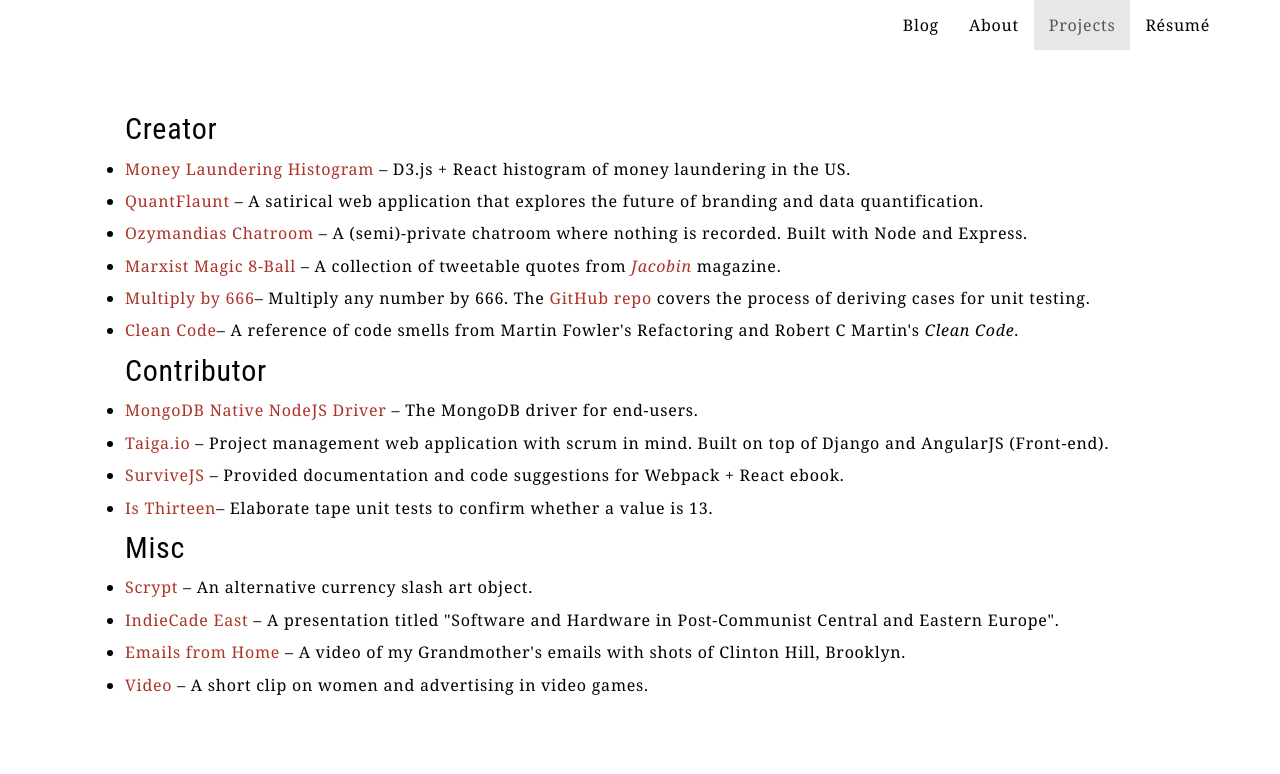
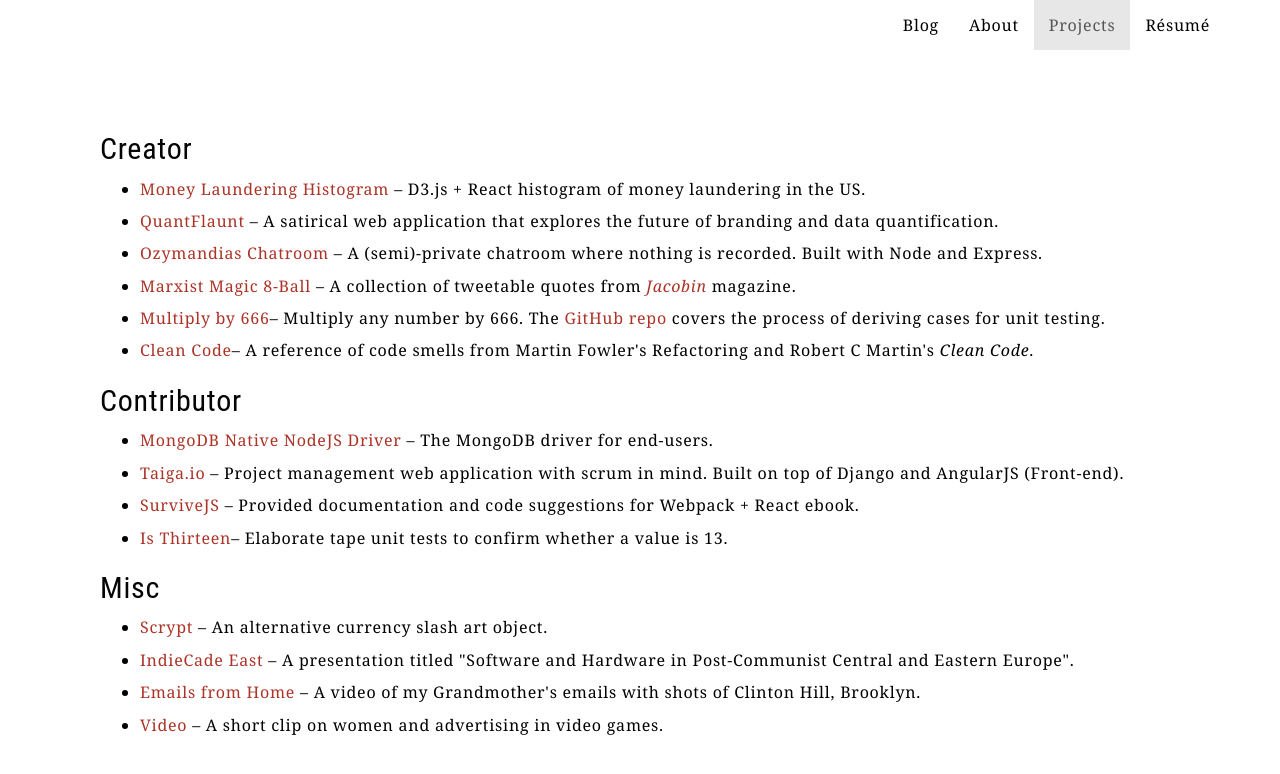
Before and after one commit to janaipakos/janaipakos.github.io, a Jekyll site: the page built from projects.md, in a window 1280 px wide. Shown: the top 774 px of the page. Built offline with Jekyll 4.4.1, drawn with Linux system fonts in a browser that asks for light colours; nearby versions of some CDN libraries.

```diff
--- a/css/style.css
+++ b/css/style.css
@@ -345,6 +345,7 @@ a.link:hover {
 
 #about,
 #videos,
+#blog,
 #works,
 #resume,
 #quantflaunt {
@@ -352,6 +353,10 @@ a.link:hover {
     text-align: center;
     width: 100%;
     margin-top: 50px;
+}
+
+#about {
+margin-top: 75px;
 }
 
 #contact {
--- a/index.html
+++ b/index.html
@@ -3,7 +3,7 @@ layout: default
 active: blog
 ---
 
-<div class="page-section short" id="about" name="about">
+<div class="page-section short" id="blog" name="blog">
   <div class="container">
 
 <div class="posts-list">
--- a/projects.md
+++ b/projects.md
@@ -2,29 +2,33 @@
 layout: default
 active: projects
 ---
-<div class="page-section short" id="about" name="about">
+<div class="page-section short" id="works" name="works">
     <div class="container">
-        <div class="row">
+        <div class="row projects">
             <div class="col-md-12 col-lg-12">
-               <ul>
-                <h2 class="projects">Creator</h2>
+                <h2>Creator</h2>
+                <ul>
                 <li class="projects"><a class="link" href='http://jamesanaipakos.com/money-laundering-chart/'>Money Laundering Histogram</a> – D3.js + React histogram of money laundering in the US.</li>
                 <li class="projects"><a class="link" href='/quantflaunt'>QuantFlaunt</a> – A satirical web application that explores the future of branding and data quantification.</li>
                 <li class="projects"><a class="link"  href='http://secretchat.herokuapp.com/'>Ozymandias Chatroom</a> – A (semi)-private chatroom where nothing is recorded. Built with Node and Express.</li>
                 <li class="projects"><a class="link" href='http://jamesanaipakos.com/Marx-Magic-8-ball'>Marxist Magic 8-Ball</a> – A collection of tweetable quotes from <a href="https:jacobinmag.com" class="link"><em>Jacobin</em></a> magazine.</li>
                 <li class="projects"><a class="link" href='multiply-by-666/'>Multiply by 666</a>– Multiply any number by 666. The <a class="link" href="https://github.com/janaipakos/multiply-by-666">GitHub repo</a> covers the process of deriving cases for unit testing.</li>
                 <li class="projects"><a class="link"  href='https://github.com/janaipakos/Clean-Code-Smells-and-Heuristics'>Clean Code</a>– A reference of code smells from Martin Fowler's Refactoring and Robert C Martin's <em>Clean Code</em>.</li>
-                <h2 class="projects">Contributor</h2>
+                </ul>
+                <h2>Contributor</h2>
+                <ul>
                 <li class="projects"><a class="link" href="https://github.com/mongodb/node-mongodb-native" alt="MongoDB">MongoDB Native NodeJS Driver</a> – The MongoDB driver for end-users.</li>
                 <li class="projects"><a class="link" href="http://taiga.io" alt="Taiga">Taiga.io</a> – Project management web application with scrum in mind. Built on top of Django and AngularJS (Front-end).</li>
                 <li class="projects"><a class="link" href="http://survivejs.com/" alt="SurviveJS">SurviveJS</a> – Provided documentation and code suggestions for Webpack + React ebook.</li>
                 <li class="projects"><a class="link"  href='https://github.com/janaipakos/is-thirteen'>Is Thirteen</a>– Elaborate tape unit tests to confirm whether a value is 13.</li>
-                <h2 class="projects">Misc</h2>
+                </ul>
+                <h2>Misc</h2>
+                <ul>
                 <li class="projects"><a class="link" href='http://csalateral.org/issue3/ecologies/boluk'>Scrypt</a> – An alternative currency slash art object.</li>
                 <li class="projects"><a class="link"  href='http://sched.co/2AhK'>IndieCade East</a> – A presentation titled "Software and Hardware in Post-Communist Central and Eastern Europe".</li>
                 <li class="projects"><a class="link"  title="Letters YouTube" href='https://www.youtube.com/watch?v=AOa1aX8Ehek'>Emails from Home</a> – A video of my Grandmother's emails with shots of Clinton Hill, Brooklyn.</li>
                 <li class="projects"><a class="link"  href="https://www.youtube.com/watch?v=u0J6l82ipT0" title="Fiction YouTube" >Video</a> – A short clip on women and advertising in video games.</li>
-               </ul>
+                </ul>
             </div>
         </div>
     </div>
```
Also changed, not shown: about.md (+1 -1 lines).
